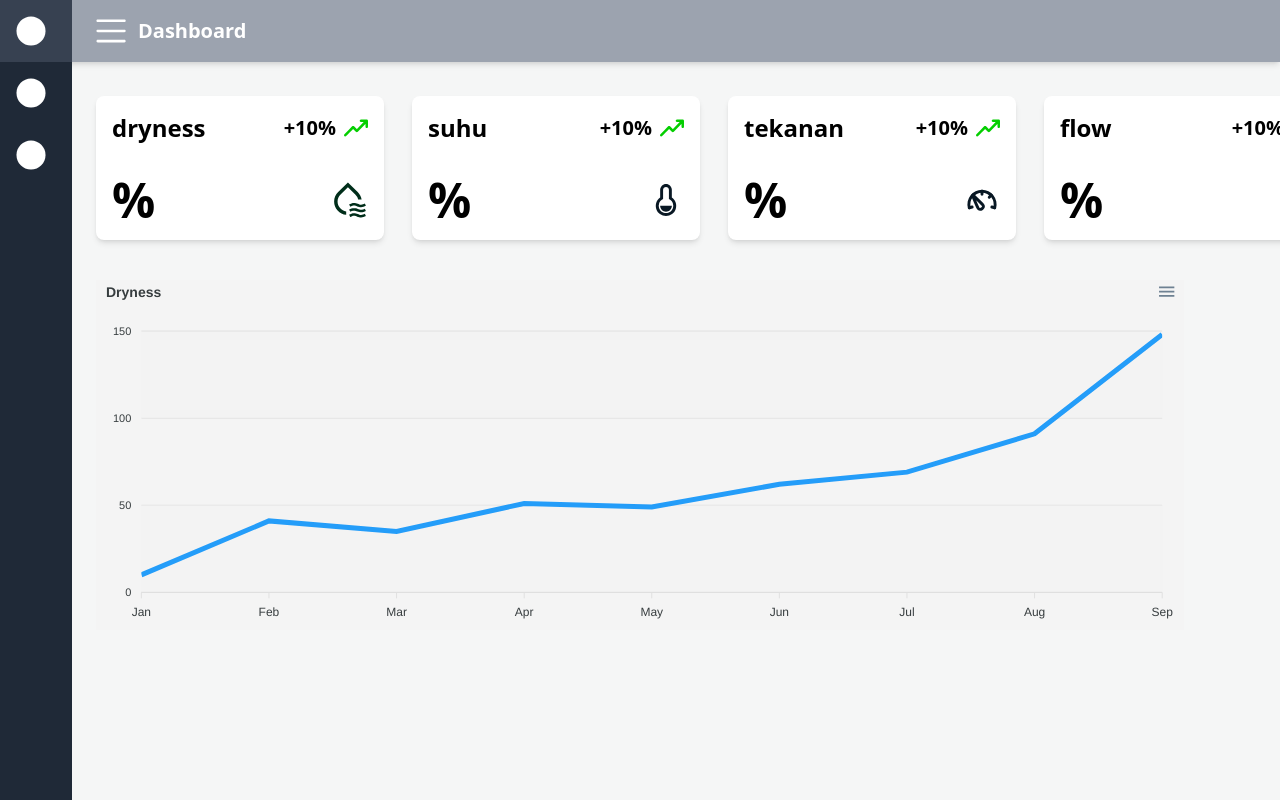
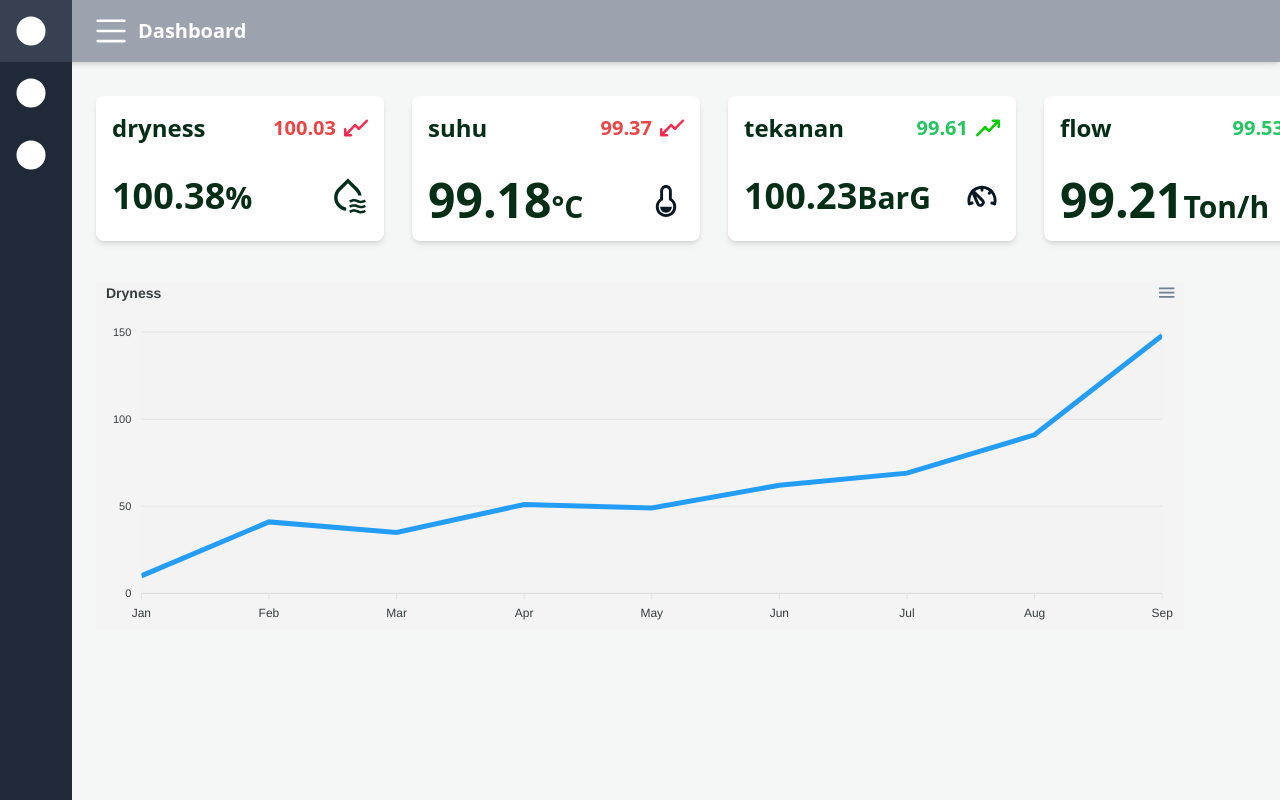
Before and after one commit to JorLojor/pertamini-unpad, a React (Vite) app in the folder FE/: page / in a window 1280 px wide. Shown: the top 800 px of the page. Built offline with nearby package versions, Linux system fonts and the light colour scheme; no server answers.

Commit message:
dashbord feature card

```diff
--- a/FE/src/components/cardDashboard/cardDashboard.jsx
+++ b/FE/src/components/cardDashboard/cardDashboard.jsx
@@ -1,5 +1,6 @@
 import { useState } from "react";
 import ArrowUp from "../../assets/ArrowUp.svg";
+import ArrowDown from "../../assets/ArrowDown.svg";
 import DrynessIcon from "../../assets/DrynessIcon.svg";
 import DrynessIconWhite from "../../assets/DrynessIconWhite.svg";
 import SuhuIconWhite from "../../assets/SuhuIconWhite.svg";
@@ -10,14 +11,21 @@ import FlowIcon from "../../assets/FlowIcon.svg";
 import FlowIconWhite from "../../assets/FlowIconWhite.svg";
 import DayaIcon from "../../assets/DayaIcon.svg";
 import DayaIconWhite from "../../assets/DayaIconWhite.svg";
-
 import PropTypes from "prop-types";
 
-const CardDashboard = ({ titleCard, dataCard }) => {
+const CardDashboard = ({ titleCard, dataCard, trendData }) => {
      const [clicked, setClicked] = useState(false);
 
      const handleClick = () => {
           setClicked(!clicked);
+     };
+
+     const colorSymbolDesicion = (trendData) => {
+          if (trendData < 99.5 || trendData > 100.0) {
+               return ["text-red-500", ArrowDown, trendData];
+          } else {
+               return ["text-green-500", ArrowUp, trendData];
+          }
      };
 
      const titleDesicion = () => {
@@ -38,13 +46,33 @@ const CardDashboard = ({ titleCard, dataCard }) => {
           }
      };
 
+     const symbolDesicion = () => {
+          if (titleCard === "dryness") {
+               return "%";
+          }
+          if (titleCard === "suhu") {
+               return "°C";
+          }
+          if (titleCard === "tekanan") {
+               return "BarG";
+          }
+          if (titleCard === "flow") {
+               return "Ton/h";
+          }
+          if (titleCard === "daya") {
+               return "Mh";
+          }
+     };
+
      const aturUkuran = (dataCard) => {
           if (!dataCard) {
-               return "text-5xl"; // Default size if dataCard is undefined or null
+               return "text-5xl";
           }
           const dataString = dataCard.toString();
           if (dataString.length > 5) {
                return "text-4xl";
+          } else if (dataString.length > 7) {
+               return "text-2xl";
           } else {
                return "text-5xl";
           }
@@ -54,21 +82,25 @@ const CardDashboard = ({ titleCard, dataCard }) => {
           <div
                onClick={handleClick}
                className={`w-72 col-span-1 shadow-md rounded-lg cursor-pointer transition-colors duration-300
-            ${clicked ? "bg-blue-950 text-white" : "bg-white text-black"}`}>
+            ${clicked ? "bg-blue-950 text-white" : "bg-white text-green-950"}`}>
                <div className="flex flex-row justify-between items-center p-4 w-full">
                     <p className="text-2xl font-bold ">{titleCard}</p>
-                    <p className="text-xl font-bold flex items-center">
-                         +10%
+                    <p
+                         className={`text-xl font-bold flex items-center ${
+                              colorSymbolDesicion(trendData)[0]
+                         }`}>
+                         {colorSymbolDesicion(trendData)[2]}
                          <img
-                              src={ArrowUp}
-                              alt="Arrow Up"
+                              src={colorSymbolDesicion(trendData)[1]}
+                              alt="Trend Icon"
                               className="w-6 h-6x ml-2"
                          />
                     </p>
                </div>
                <div className="flex flex-row justify-between items-center p-4 w-full">
-                    <p className={` font-bold ${aturUkuran(dataCard)}`}>
-                         {dataCard}%
+                    <p className={`flex-row font-bold ${aturUkuran(dataCard)}`}>
+                         {dataCard}
+                         <small className="text-3xl">{symbolDesicion()}</small>
                     </p>
                     <img
                          src={clicked ? titleDesicion()[1] : titleDesicion()[0]}
@@ -83,6 +115,7 @@ const CardDashboard = ({ titleCard, dataCard }) => {
 CardDashboard.propTypes = {
      titleCard: PropTypes.string,
      dataCard: PropTypes.string,
+     trendData: PropTypes.string,
 };
 
 export default CardDashboard;
--- a/FE/src/pages/Dashboard.jsx
+++ b/FE/src/pages/Dashboard.jsx
@@ -8,21 +8,30 @@ const Dashboard = () => {
      const [buka, setBuka] = useState(false);
      const [dataCard, setDataCard] = useState({});
 
-     const fetchDataCard = async () => {
-          try {
-               const response = await fetch(
-                    "https://backend-agustrisa.as1.pitunnel.net/api/random-data"
-               );
-               const data = await response.json();
-               setDataCard(data);
-          } catch (error) {
-               console.error("Error fetching data:", error);
-          }
+     const generateRandomValue = () => {
+          const value = (Math.random() * (100.5 - 99.0) + 99.0).toFixed(2);
+          return value;
+     };
+
+     const updateRandomData = () => {
+          const drynessValue = generateRandomValue();
+          const suhuValue = generateRandomValue();
+          const tekananValue = generateRandomValue();
+          const flowValue = generateRandomValue();
+          const dayaValue = generateRandomValue();
+
+          setDataCard({
+               dryness_steam: drynessValue,
+               suhu: suhuValue,
+               tekanan: tekananValue,
+               flow: flowValue,
+               energi: dayaValue,
+          });
      };
 
      useEffect(() => {
-          fetchDataCard();
-          const intervalId = setInterval(fetchDataCard, 2000);
+          updateRandomData();
+          const intervalId = setInterval(updateRandomData, 2000);
 
           return () => clearInterval(intervalId);
      }, []);
@@ -49,16 +58,27 @@ const Dashboard = () => {
                     <CardDashboard
                          titleCard="dryness"
                          dataCard={dataCard.dryness_steam}
+                         trendData={generateRandomValue()}
                     />
-                    <CardDashboard titleCard="suhu" dataCard={dataCard.suhu} />
+                    <CardDashboard
+                         titleCard="suhu"
+                         dataCard={dataCard.suhu}
+                         trendData={generateRandomValue()}
+                    />
                     <CardDashboard
                          titleCard="tekanan"
                          dataCard={dataCard.tekanan}
+                         trendData={generateRandomValue()}
                     />
-                    <CardDashboard titleCard="flow" dataCard={dataCard.flow} />
+                    <CardDashboard
+                         titleCard="flow"
+                         dataCard={dataCard.flow}
+                         trendData={generateRandomValue()}
+                    />
                     <CardDashboard
                          titleCard="daya"
                          dataCard={dataCard.energi}
+                         trendData={generateRandomValue()}
                     />
                </div>
                <div className="mt-10">
```
Also changed, not shown: FE/src/assets/ArrowDown.svg (added).
